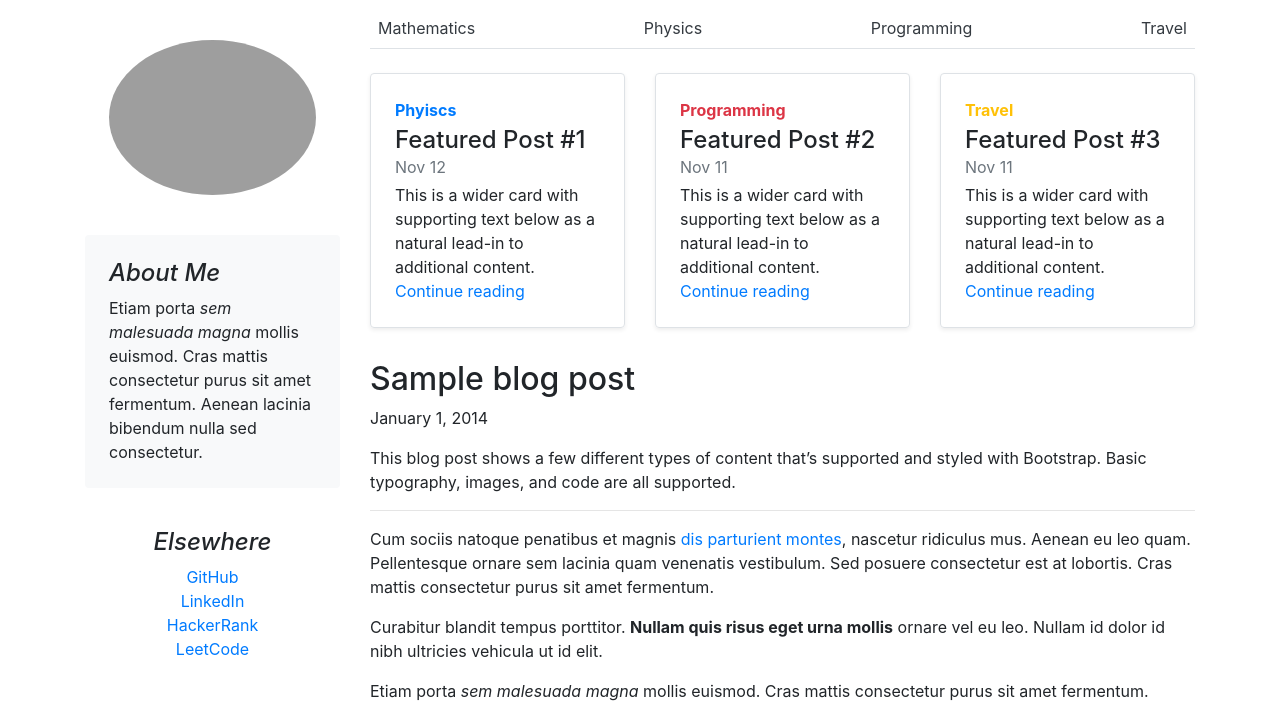
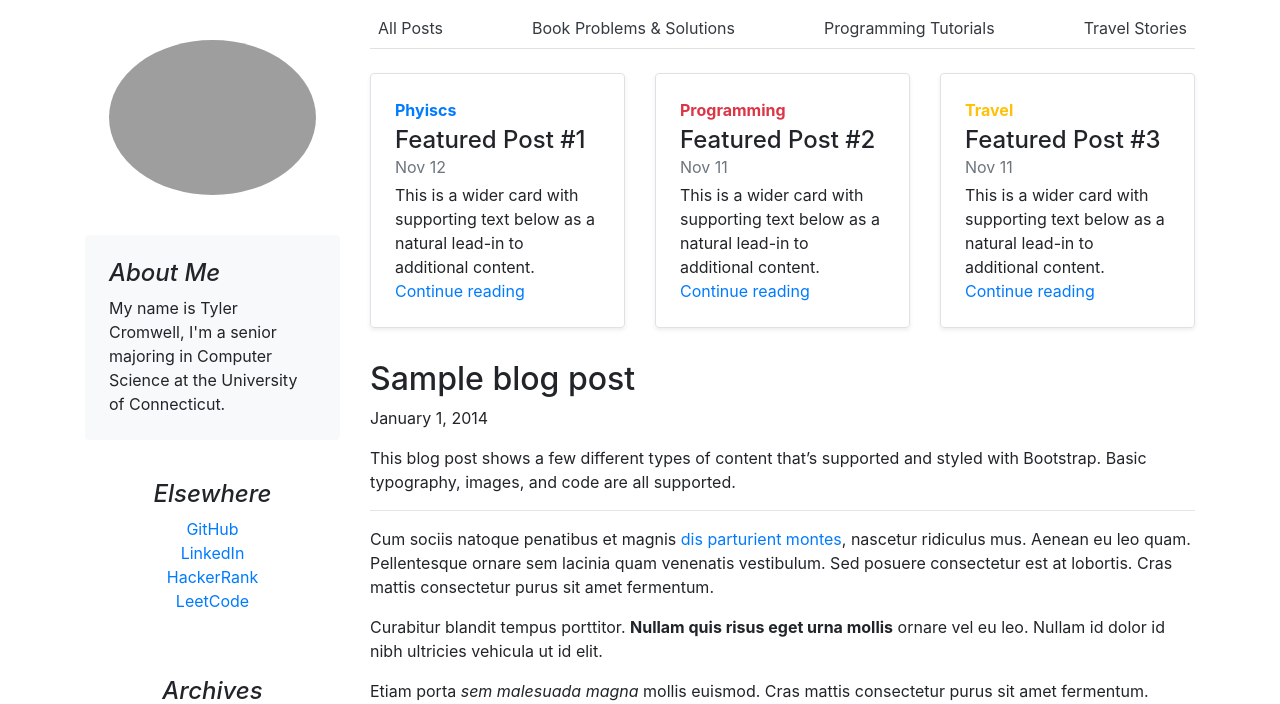
Before and after one commit to tyler-cromwell/Website, a Django app: page / in a window 1280 px wide. Shown: the top 704 px of the page. Run offline with Django 3.2, Linux system fonts and the light colour scheme; some libraries are stand-ins or nearby versions; grey boxes are pictures that could not be loaded.

Commit message:
Added post categories and corresponding pages

```diff
--- a/core/static/posts.css
+++ b/core/static/posts.css
@@ -11,7 +11,7 @@ a:hover {
 span.date {
     font-weight: bold;
     display: inline-block;
-    width: 110px;
+    width: 120px;
     margin-right: 10px;
     text-align: right;
 }
--- a/core/templates/index.html
+++ b/core/templates/index.html
@@ -23,7 +23,9 @@
 
                     <div class="p-4 mb-3 bg-light rounded">
                         <h4 class="font-italic">About Me</h4>
-                        <p class="mb-0">Etiam porta <em>sem malesuada magna</em> mollis euismod. Cras mattis consectetur purus sit amet fermentum. Aenean lacinia bibendum nulla sed consectetur.</p>
+                        <p class="mb-0">
+                            My name is Tyler Cromwell, I'm a senior majoring in Computer Science at the University of Connecticut.
+                        </p>
                     </div>
 
                     <div class="row">
@@ -52,10 +54,10 @@
                 <div class="col-md-9 blog-main">
                     <div id="nav" class="nav-scroller mt-2 mb-4 border-bottom">
                         <nav class="nav d-flex justify-content-between">
-                            <a class="p-2 text-dark" href="#">Mathematics</a>
-                            <a class="p-2 text-dark" href="#">Physics</a>
-                            <a class="p-2 text-dark" href="{% url 'core:posts' %}">Programming</a>
-                            <a class="p-2 text-dark" href="#">Travel</a>
+                            <a class="p-2 text-dark" href="{% url 'core:posts' %}">All Posts</a>
+                            <a class="p-2 text-dark" href="{% url 'core:books' %}">Book Problems & Solutions</a>
+                            <a class="p-2 text-dark" href="{% url 'core:programming' %}">Programming Tutorials</a>
+                            <a class="p-2 text-dark" href="{% url 'core:travel' %}">Travel Stories</a>
                         </nav>
                     </div>
 
--- a/core/urls.py
+++ b/core/urls.py
@@ -9,5 +9,8 @@ app_name = apps.CoreConfig.name
 urlpatterns = [
     path('', views.index, name='index'),
     path('posts/', views.posts, name='posts'),
+    path('books/', views.books, name='books'),
+    path('programming/', views.programming, name='programming'),
+    path('travel/', views.travel, name='travel'),
     path('posts/<int:post_id>/', views.details, name='details'),
 ]
--- a/core/views.py
+++ b/core/views.py
@@ -12,7 +12,41 @@ def index(request):
 
 
 def posts(request):
-    posts = models.Post.objects.order_by('-published_date')
+    posts = models.Post.objects \
+            .order_by('-published_date')
+    template = loader.get_template('posts.html')
+    context = {
+        'posts': posts
+    }
+    return HttpResponse(template.render(context, request))
+
+
+def books(request):
+    posts = models.Post.objects \
+            .filter(category=models.BOOKS) \
+            .order_by('-published_date')
+    template = loader.get_template('posts.html')
+    context = {
+        'posts': posts
+    }
+    return HttpResponse(template.render(context, request))
+
+
+def programming(request):
+    posts = models.Post.objects \
+            .filter(category=models.PROGRAMMING) \
+            .order_by('-published_date')
+    template = loader.get_template('posts.html')
+    context = {
+        'posts': posts
+    }
+    return HttpResponse(template.render(context, request))
+
+
+def travel(request):
+    posts = models.Post.objects \
+            .filter(category=models.TRAVEL) \
+            .order_by('-published_date')
     template = loader.get_template('posts.html')
     context = {
         'posts': posts
@@ -25,6 +59,10 @@ def details(request, post_id):
     template = loader.get_template('details.html')
     context = {
         'post': post,
-        'author': post.author
+        'author': post.author,
+        'category': post.category,
+        'books': models.BOOKS,
+        'programming': models.PROGRAMMING,
+        'travel': models.TRAVEL
     }
     return HttpResponse(template.render(context, request))
```
Also changed, not shown: core/models.py (+11 -0 lines), core/templates/details.html (+7 -0 lines).
